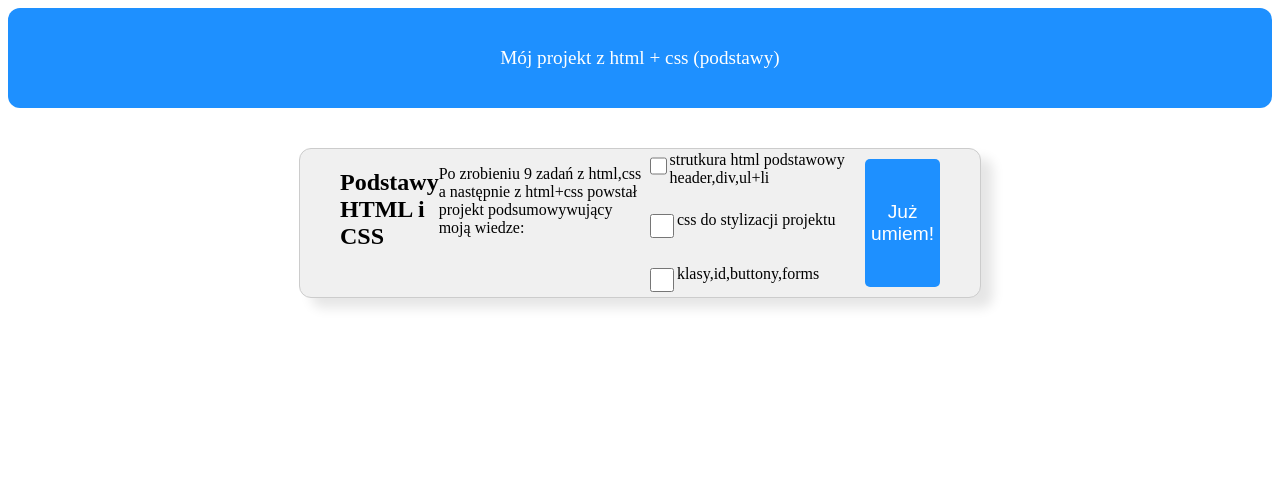
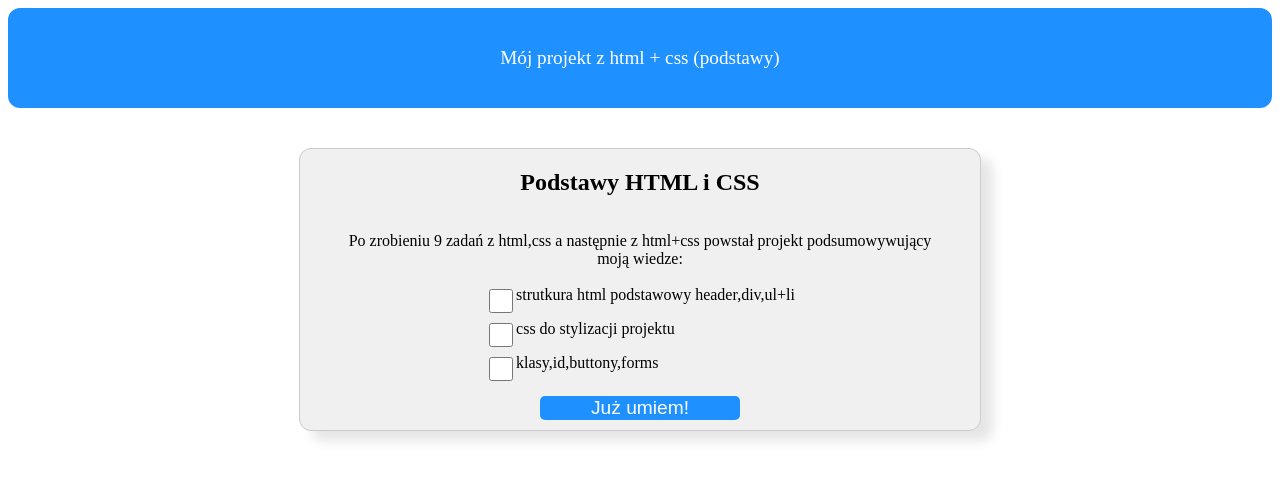
Before and after one commit to BartlomiejSokalski/OdZera, a plain HTML site: page index.html in a window 1280 px wide. Drawn offline with Linux system fonts and the light colour scheme.

Commit message:
fix:centrowanie + delikatna responsywność przy max width

```diff
--- a/style.css
+++ b/style.css
@@ -21,13 +21,11 @@ header {
   margin: 40px auto;
   padding-inline: 20px;
   border: 1px solid #ccc;
+  text-align: center;
 }
 ul {
   padding: 0;
   margin: 0 auto;
-  display: flex;
-  flex-direction: column;
-  justify-content: center;
 }
 li {
   list-style: none;
@@ -58,11 +56,9 @@ input {
     width: 600px;
     height: auto;
     padding-inline: 40px;
-    flex-direction: row;
+    flex-direction: column;
   }
   ul {
-    flex-direction: row;
-    flex-wrap: wrap;
     gap: 20px;
   }
   li {
@@ -89,8 +85,6 @@ input {
     flex-direction: column;
   }
   ul {
-    flex-direction: column;
-    flex-wrap: wrap;
     gap: 12px;
   }
   li {
@@ -118,8 +112,6 @@ input {
     flex-direction: column;
   }
   ul {
-    flex-direction: column;
-    flex-wrap: wrap;
     gap: 8px;
   }
   li {
```
